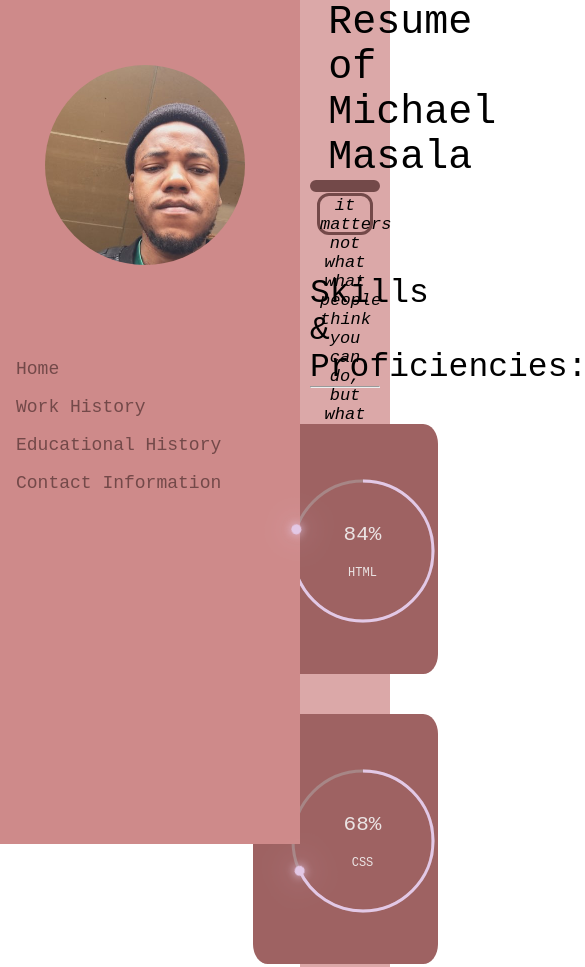
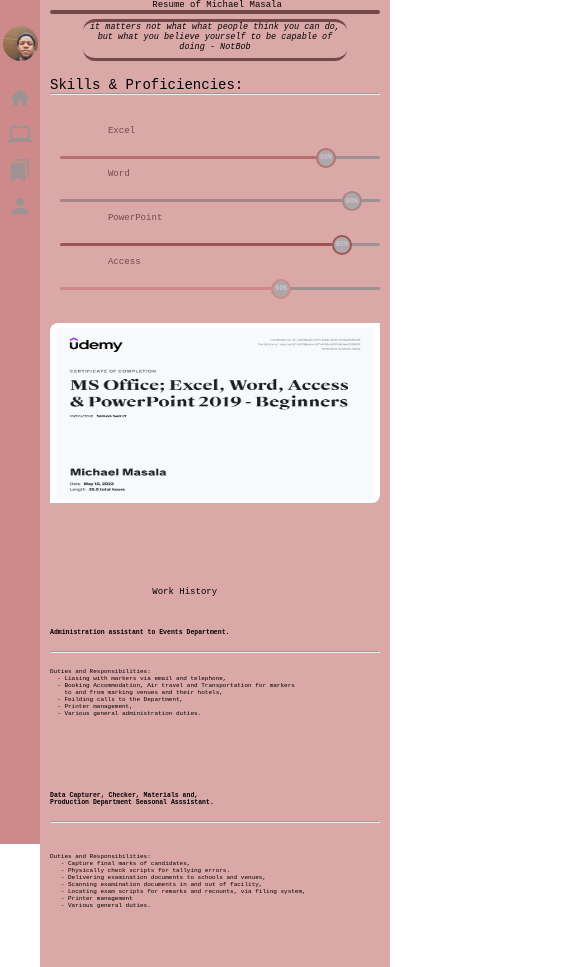
Before and after one commit to NotBob-18/cv, a plain HTML site: page index.html in a window 390 px wide. Shown: the top 967 px of the page, 585 px wide, since content can reach past the window. Drawn offline with Linux system fonts and the light colour scheme.

Commit message:
upUpdate

```diff
--- a/app.js
+++ b/app.js
@@ -1,3 +1,4 @@
+// scrolling fuction
 function myScroll(sectionId) {
     const id = document.getElementById(sectionId)
     id.scrollIntoView({behavior: 'smooth'}, true)
--- a/index.html
+++ b/index.html
@@ -4,9 +4,10 @@
 <head>
     <meta charset="UTF-8">
     <meta name="viewport" content="width=device-width, initial-scale=1.0">
-    <link rel=stylesheet href="style.css">
-    <script src="app.js" defer></script>
-    <title>Michael's Resume</title>
+    <link rel=stylesheet href="style.css" src="https://cdn.jsdelivr.net/npm/@emailjs/browser@3/dist/email.min.js" />
+    <link rel="stylesheet" href="https://fonts.googleapis.com/icon?family=Material+Icons">
+    <script src="app.js"></script>
+    <title>Michael Masala</title>
 </head>
 
 <body>
@@ -14,22 +15,17 @@
 
 
     <div class="sidenav" id="mySidenav">
-        <img src="./images/my_image.jpg" alt="My picture">
+        <img class="Img1" src="./images/my_image.jpg" alt="My picture">
+
+
+        <ul class="ul">
+            <li><a onclick="myScroll(`Home`)"><i class="material-icons">home</i></a></li>
             <br>
+            <li><a onclick="myScroll(`WorkHistory`)"><i class="material-icons">computer</i></a></li>
             <br>
+            <li><a onclick="myScroll(`EducationHistory`)"><i class="material-icons">bookmarks</i></a></li>
             <br>
-        <br>
-        <br>
-        <br>
-
-        <ul>
-            <li><a onclick="myScroll(`Home`)">Home</a></li>
-            <br>
-            <li><a onclick="myScroll(`WorkHistory`)">Work History</a></li>
-            <br>
-            <li><a onclick="myScroll(`EducationHistory`)">Educational History</a></li>
-            <br>
-            <li><a onclick="myScroll(`ContactInformation`)">Contact Information</a></li>
+            <li><a onclick="myScroll(`ContactInformation`)"><i class="material-icons">person</i></a></li>
         </ul>
     </div>
 
@@ -62,6 +58,7 @@
             <br>
 
 
+
             <div class="Container">
 
                 <div class="Card">
@@ -71,6 +68,7 @@
                             <circle cx="70" cy="70" r="70"></circle>
                             <circle cx="70" cy="70" r="70"></circle>
                         </svg>
+
                         <div class="Number">
                             <h2>84<span>%</span></h2>
                             <p>HTML</p>
@@ -106,6 +104,8 @@
                     </div>
                 </div>
 
+
+
                 <div class="Card">
                     <div class="Percent" style="--clr:#e3c8e6;--num:45;">
                         <div class="dot"></div>
@@ -125,37 +125,39 @@
         <div class="Container2">
             <div class="MicrosoftOfficeSkills">
                 <h2>Excel</h2>
-            <br>
+
                 <div class="ProgressBar">
-                <div class="Excel"><span>86%</span></div>
+                    <div class="Excel"><span>80%</span></div>
                 </div>
 
                 <h2>Word</h2>
-            <br>
+
                 <div class="ProgressBar">
-                <div class="Word"><span>94%</span></div>
+                    <div class="Word"><span>88%</span></div>
                 </div>
 
                 <h2>PowerPoint</h2>
-            <br>
+
                 <div class="ProgressBar">
-                <div class="PowerPoint"><span>91%</span></div>
+                    <div class="PowerPoint"><span>85%</span></div>
                 </div>
 
                 <h2>Access</h2>
-            <br>
+
                 <div class="ProgressBar">
-                <div class="Access"><span>77%</span></div>
+                    <div class="Access"><span>66%</span></div>
                 </div>
             </div>
         </div>
 
+        <img class="Img2" src="./images/Udemy_Certif.jpg" alt="Office Certificate">
 
 
 <div class="space1"></div>
 
+
 <section id="WorkHistory">
-            <header class="head1">Work History</header>
+            <header>Work History</header>
             <div class="space2"></div>
 
 
@@ -164,8 +166,8 @@
 <hr>
 <p>Duties and Responsibilities:
   - Liasing with markers via email and telephone,
-  - Booking Accommodation, Air travel and Transportation for markers to and from
-  marking venues and their hotels,
+  - Booking Accommodation, Air travel and Transportation for markers
+    to and from marking venues and their hotels,
   - Feilding calls to the Department,
   - Printer management,
   - Various general administration duties.
@@ -173,7 +175,8 @@
 <br>
 
 
-<h6>Data Capturer, Checker, Materials and Production Department Seasonal Asssistant.</h6>
+<h6>Data Capturer, Checker, Materials and,
+Production Department Seasonal Asssistant.</h6>
 <hr>
   <p>Duties and Responsibilities:
    - Capture final marks of candidates,
@@ -278,72 +281,21 @@ National Senior Certificate
             </p>
             <div class="space2"></div>
 
+            <!-- Contact form -->
             <div class="Container3">
-
                 <form>
                     <h2>Contact Me Today</h2>
                     <input type="text" id="Name" placeholder="Your Name" required>
-           <input type="email" id="Email" placeholder="Email id" required>
+                    <input type="email" id="Email" placeholder="Email" required>
                     <input type="text" id="PhoneNo." placeholder="Your Phone Number" required>
-           <textarea id="Message" rows="4" placeholder="How can i assist?"></textarea>
-           <button type="Submit">Submit</button>
+                    <textarea id="Message" rows="4" placeholder="How can i be of assistance?"></textarea>
+                    <button class="SubmitBtn">Submit</button>
                 </form>
             </div>
-
-            <!-- <script scr="https://smtpjs.com/v3/smtp.js"></script>
-            <script>
-            function sendEmail(){
-                Email.send({
-    Host : "smtp.gmail.com",
-    Username : "michaelmasala18@gmail.com",
-    Password : "950626@Cliche",
-    To : 'michaelmasala18@gmail.com',
-    From : document.getElementById("Email").value,
-    Subject : "New Contact Form Inquiry",
-    Body : "Name:" + document.getElementById("Name").value
-    + "<br> Email:" + document.getElementById("Email").value
-    + "<br> "
-}).then(
-  message => alert(message)
-);
-            }
-
-            </script> -->
-
         </section>
-
-        <div class="space1"></div>
 
     </div>
 
+</body>
 
-
-
-
-
-
-
-
-
-
-
-
-
-
-
-
-
-
-
-
-
-
-
-
-
-
-
-
-
-</body>
 </html>
--- a/style.css
+++ b/style.css
@@ -12,11 +12,6 @@ header {
   font-size: 40px;
   margin-left: 26%;
   font-family: monospace;
-
-}
-
-.head1{
-   margin-left: 35%;
 }
 
 h6 {
@@ -27,7 +22,6 @@ h6 {
 .hr1 {
   border: 6px solid #734949;
   border-radius: 6px;
-
 }
 
 h2 {
@@ -36,11 +30,9 @@ h2 {
   margin-bottom: 20px;
 }
 
-
-
 .sidenav {
   height: 100%;
-    width: 300px;
+  width: 250px;
   position: fixed;
   z-index: 1;
   top: 0;
@@ -48,37 +40,44 @@ h2 {
   background-color: #ce8a8a;
   overflow-x: hidden;
   padding-top: 20px;
-
 }
 
 .sidenav a {
-    padding: 6px 8px 6px 16px;
+  padding: 9px 10px 9px 20px;
   text-decoration: none;
   font-family: monospace;
   font-size: 18px;
-    color: #734949;
+  color: #9d9393;
   margin-bottom: 30px;
-
+  margin-left: 20px;
+  position: fixed;
 }
 
 .sidenav a:hover {
-    color: #645f5f;
+  color: #554848;
   cursor: pointer;
-    margin-inline: 4%;
-
+  margin-inline: 8%;
   transition: ease-in-out;
-    transition-duration: 0.5s
+  transition-duration: 3s;
 }
 
-img {
+.Img1 {
   border-radius: 50%;
   width: 200px;
   height: 200px;
   margin-top: 15%;
-    margin-left: 45px;
-
+  margin-left: 25px;
+  margin-bottom: 30%;
 }
 
+.Img2 {
+  width: 500px;
+  height: 330px;
+  margin-left: 570px;
+  margin-top: -300px;
+  border-top-left-radius: 8px;
+  border-bottom-right-radius: 8px;
+}
 
 .quote {
   text-align: center;
@@ -92,7 +91,7 @@ img {
   margin-left: 10%;
   margin-top: 1.5%;
   border-color: #734949;
-    border-style: solid
+  border-style: solid;
 }
 
 .subheading {
@@ -100,20 +99,14 @@ img {
   font-weight: lighter;
   font-family: monospace;
   margin-top: 6%;
-
 }
 
 .main {
-    margin-left: 300px; /* Same as the width of the sidenav */
+  margin-left: 250px; /* Same as the width of the sidenav */
   padding: 0px 10px;
-    justify-content: center;
-    align-items: center;
   min-height: 100vh;
   background: #d69b9bdc;
-
 }
-
-/* SkillspBars */
 
 .Container {
   position: relative;
@@ -122,7 +115,7 @@ img {
   align-items: center;
   flex-wrap: wrap;
   gap: 40px;
-
+  margin-left: -5%;
 }
 
 .Container .Card {
@@ -133,7 +126,6 @@ img {
   justify-content: center;
   align-items: center;
   border-radius: 8%;
-
 }
 
 .Container .Card .Percent {
@@ -142,14 +134,13 @@ img {
   height: 150px;
   margin-left: 35px;
   margin-top: 52px;
-
 }
 
 .Container .Card .Percent svg {
   position: relative;
   width: 150px;
   height: 150px;
-    transform: rotate(270deg)
+  transform: rotate(270deg);
 }
 
 .Container .Card .Percent svg circle {
@@ -170,11 +161,9 @@ img {
   animation-delay: 2.5s;
 }
 
-
 @keyframes fadeIn {
   0% {
     opacity: 0;
-
   }
 
   100% {
@@ -189,7 +178,6 @@ img {
   /* transform: rotate(calc(3.6deg * var(--num))); */
   /* 360deg / 100 = 3.6  */
   animation: animateDot 2s linear forwards;
-
 }
 
 @keyframes animateDot {
@@ -200,11 +188,10 @@ img {
   100% {
     transform: rotate(calc(3.6deg * var(--num)));
   }
-
 }
 
 .dot::before {
-    content: '';
+  content: "";
   position: absolute;
   top: -5px;
   left: 50%;
@@ -213,8 +200,7 @@ img {
   height: 10px;
   border-radius: 50%;
   background: var(--clr);
-    box-shadow: 0 0 10px var(--clr),
-        0 0 30px var(--clr);
+  box-shadow: 0 0 10px var(--clr), 0 0 30px var(--clr);
 }
 
 .Number {
@@ -227,7 +213,6 @@ img {
   opacity: 0;
   animation: fadeIn 1s linear forwards;
   animation-delay: 2.5s;
-
 }
 
 .Number h2 {
@@ -235,7 +220,6 @@ img {
   color: #eae3e3;
   font-family: monospace;
   font-size: 21px;
-
 }
 
 .Number p {
@@ -243,9 +227,8 @@ img {
   font-size: 0.75rem;
   font-family: monospace;
   color: #eae3e3;
-
 }
-.space1{
+.space1 {
   /* background-color: azure; */
   width: 100vw;
   height: 15rem;
@@ -256,36 +239,34 @@ img {
   height: 5rem;
 }
 
+/* font for paragraphs */
 p {
   font-family: monospace;
 }
 
 .Container2 {
-margin-left: 20%;
+  margin-left: 3%;
   margin-top: 40px;
-
 }
 
-.MicrosoftOfficeSkills h2{
+.MicrosoftOfficeSkills h2 {
   font-family: monospace;
   font-weight: 100;
-letter-spacing: 1px;
   margin-top: 2%;
   color: #734949;
 }
 
 .ProgressBar {
   background: #9b9393;
-    width: 600px;
-    height: 10px;
+  width: 500px;
+  height: 7px;
   border-radius: 5px;
 }
 
 .ProgressBar div {
-    height: 10px;
+  height: 7px;
   width: 0%;
   border-radius: 5px;
-    /* background: #e3c8e6; */
 }
 
 .ProgressBar div span {
@@ -294,7 +275,7 @@ color: #734949;
   height: 40px;
   width: 40px;
   border-radius: 50%;
-    background:#ada8a8;
+  background: #ada8a8;
   float: right;
   margin-top: -15px;
   margin-right: -20px;
@@ -302,85 +283,74 @@ color: #734949;
   display: flex;
   align-items: center;
   justify-content: center;
-
 }
-
 
 .Excel {
   background: #b77070;
   animation: Excel 2s linear forwards;
-    animation-delay: 5s;
+  animation-delay: 4s;
 }
 
 .Word {
   background: #a78686;
   animation: Word 2s linear forwards;
-    animation-delay: 5s;
+  animation-delay: 4s;
 }
 
 .PowerPoint {
   background: #a05353;
   animation: PowerPoint 2s linear forwards;
-    animation-delay: 5s;
+  animation-delay: 4s;
 }
 
 .Access {
   background: #ce8a8a;
   animation: Access 2s linear forwards;
-    animation-delay: 5s;
+  animation-delay: 4s;
 }
 
 @keyframes Excel {
   100% {
-       width: 86%;
+    width: 80%;
   }
 }
 
 @keyframes Word {
   100% {
-       width: 94%;
+    width: 88%;
   }
 }
 
 @keyframes PowerPoint {
   100% {
-       width: 91%;
+    width: 85%;
   }
 }
 
-@keyframes Access{
+@keyframes Access {
   100% {
-       width: 77%;
+    width: 66%;
   }
 }
-.Excel span{
+
+.Excel span {
   border: 2px solid #b77070;
 }
 
-.Word span{
+.Word span {
   border: 2px solid #a78686;
 }
 
-.PowerPoint span{
+.PowerPoint span {
   border: 2px solid #a05353;
 }
 
-.Access span{
+.Access span {
   border: 2px solid #ce8a8a;
 }
 
 
-/* .Container3 {
-    width: 50%;
-    height: 40vh;
-    margin-top: 30px;
-    background: #ada8a8;
-    display: flex;
-    align-items: center;
-    justify-content: center;
-  } */
-
-form{
+form {
   margin-left: 20%;
   background: #a39e9e;
   display: flex;
@@ -390,10 +360,10 @@ form{
   max-width: 600px;
   border-radius: 10px;
   margin-top: 20px;
-
 }
 
-form input, form textarea {
+form input,
+form textarea {
   border: 0;
   margin: 10px 0;
   padding: 20px;
@@ -401,7 +371,6 @@ form input, form textarea {
   background: #dfdfdf;
   font-size: 16px;
   font-family: monospace;
-
 }
 
 form button {
@@ -415,3 +384,237 @@ form button {
   margin: 20px auto 0;
   border-radius: 30px;
 }
+
+
+
+@media only screen and (max-width: 600px) {
+  .sidenav {
+    height: 100%;
+    width: 40px;
+    position: fixed;
+    z-index: 1;
+    top: 0;
+    left: 0;
+    background-color: #ce8a8a;
+    overflow-x: hidden;
+    padding-top: 20px;
+  }
+
+  .hr1 {
+    border: 2px solid #734949;
+    border-radius: 6px;
+  }
+
+  .main {
+    margin-left: 40px; /* Same as the width of the sidenav */
+    padding: 0px 10px;
+    min-height: 100vh;
+    background: #d69b9bdc;
+  }
+
+  .subheading {
+    font-size: 14px;
+    font-weight: lighter;
+    font-family: monospace;
+    margin-top: -6%;
+  }
+
+  .quote {
+    text-align: center;
+    font-size: 8.5px;
+    font-style: italic;
+    font-family: monospace;
+    border-radius: 12px;
+    height: 42px;
+    width: 80%;
+    margin-left: 10%;
+    margin-top: 1.5%;
+    border-color: #734949 hidden;
+    border-style: solid hidden;
+  }
+
+  .Img1 {
+    border-radius: 50%;
+    width: 35px;
+    height: 35px;
+    margin-top: 15%;
+    margin-left: 6.5%;
+  }
+
+  .Img2 {
+    width: 100%;
+    height: 180px;
+    margin-left: 0%;
+    margin-top: 10%;
+    border-top-left-radius: 8px;
+    border-bottom-right-radius: 8px;
+  }
+
+
+
+  .Container .Card {
+    display: none;
+  }
+
+  .Container2 {
+    margin-left: 3%;
+    margin-top: -1rem;
+  }
+
+  .MicrosoftOfficeSkills h2 {
+    font-family: monospace;
+    font-weight: 10%;
+    font-size: 70%;
+    margin-top: 3%;
+    color: #734949;
+  }
+
+  .ProgressBar {
+    background: #9b9393;
+    width: 100%;
+    height: 3px;
+    border-radius: 5px;
+  }
+
+  .ProgressBar div {
+    height: 3px;
+    width: 0%;
+    border-radius: 5px;
+  }
+
+  .ProgressBar div span {
+    font-family: monospace;
+    font-size: 50%;
+    height: 20px;
+    width: 20px;
+    border-radius: 50%;
+    background: #ada8a8;
+    float: right;
+    margin-top: -8px;
+    margin-right: -20px;
+    color: #e3c8e6;
+    display: flex;
+    align-items: center;
+    justify-content: center;
+  }
+
+  header {
+    font-size: 9px;
+    margin-left: 31%;
+    font-family: monospace;
+  }
+
+  h6 {
+    font-size: 6.5px;
+    font-family: monospace;
+  }
+
+  p {
+    font-family: monospace;
+    font-size: 30%;
+  }
+
+  form {
+    margin-left: 0%;
+    background: #a39e9e;
+    display: flex;
+    flex-direction: column;
+    padding: 2vw 4vw;
+    width: 100%;
+
+    border-radius: 10px;
+    margin-top: 20px;
+  }
+
+  form input,
+  form textarea {
+    border: 0;
+    margin: 10px 0;
+    padding: 8px;
+    outline: none;
+    background: #dfdfdf;
+    font-size: 10px;
+    font-family: monospace;
+  }
+
+  form button {
+    font-family: monospace;
+    padding: 5px;
+    background: #a78686;
+    color: #dfdfdf;
+    font-size: 8px;
+    cursor: pointer;
+    width: 80px;
+    margin-bottom: 9%;
+    border-radius: 30px;
+  }
+
+  .space1 {
+    width: 100vw;
+    height: 5rem;
+  }
+
+  .space2 {
+    width: 100vw;
+    height: 2rem;
+  }
+
+  hr {
+    width: 100%;
+  }
+
+  .AnoSpace {
+    margin-top: 10rem;
+  }
+
+  h2 {
+    font-family: monospace;
+    font-weight: 800;
+    margin-bottom: 20px;
+    margin-left: 15%;
+  }
+
+  .ul {
+    margin-left: -2rem;
+
+  }
+
+  .sidenav a {
+    padding: 9px 10px 9px 20px;
+    text-decoration: none;
+    font-family: monospace;
+    font-size: 18px;
+    color: #9d9393;
+    position: fixed;
+  }
+
+  .sidenav a:hover {
+    color: #ff486d;
+    cursor: pointer;
+    margin-left: 1.2rem;
+  }
+
+  .Excel {
+    background: #b77070;
+    animation: Excel 3s linear forwards;
+    animation-delay: 1s;
+  }
+
+  .Word {
+    background: #a78686;
+    animation: Word 3s linear forwards;
+    animation-delay: 1s;
+  }
+
+  .PowerPoint {
+    background: #a05353;
+    animation: PowerPoint 3s linear forwards;
+    animation-delay: 1s;
+  }
+
+  .Access {
+    background: #ce8a8a;
+    animation: Access 3s linear forwards;
+    animation-delay: 1s;
+  }
+}
```
Also changed, not shown: images/Udemy_Certif.jpg (added), images/ieb.jpg (deleted), images/mm.jpg (deleted), 2 other files. Lines whose indentation alone changed are shown as unchanged.
